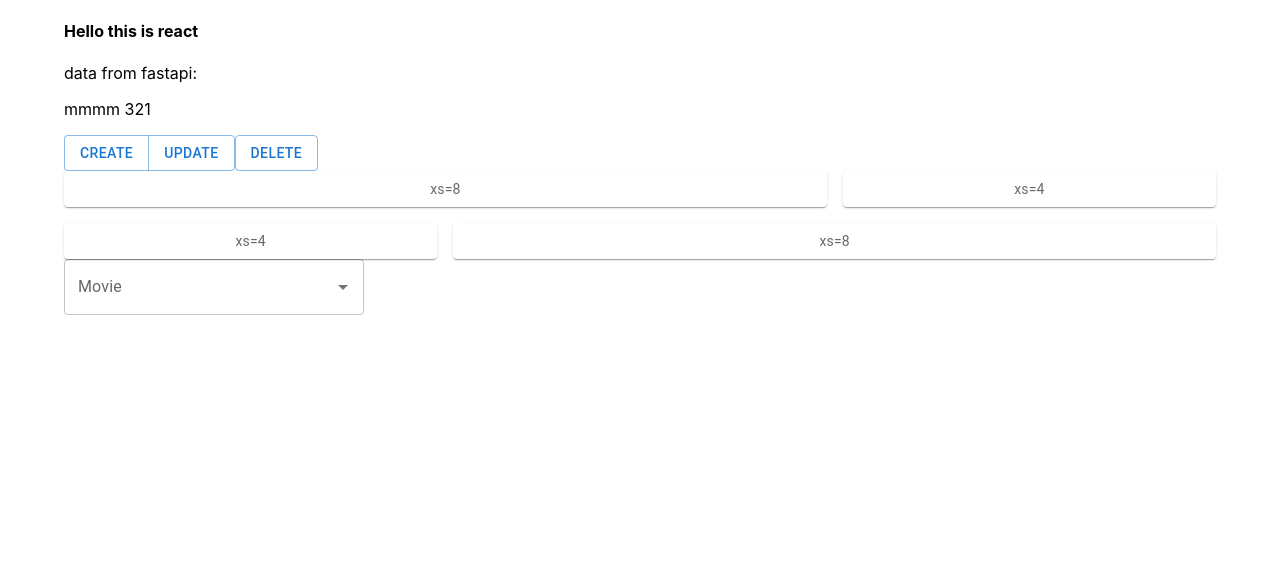
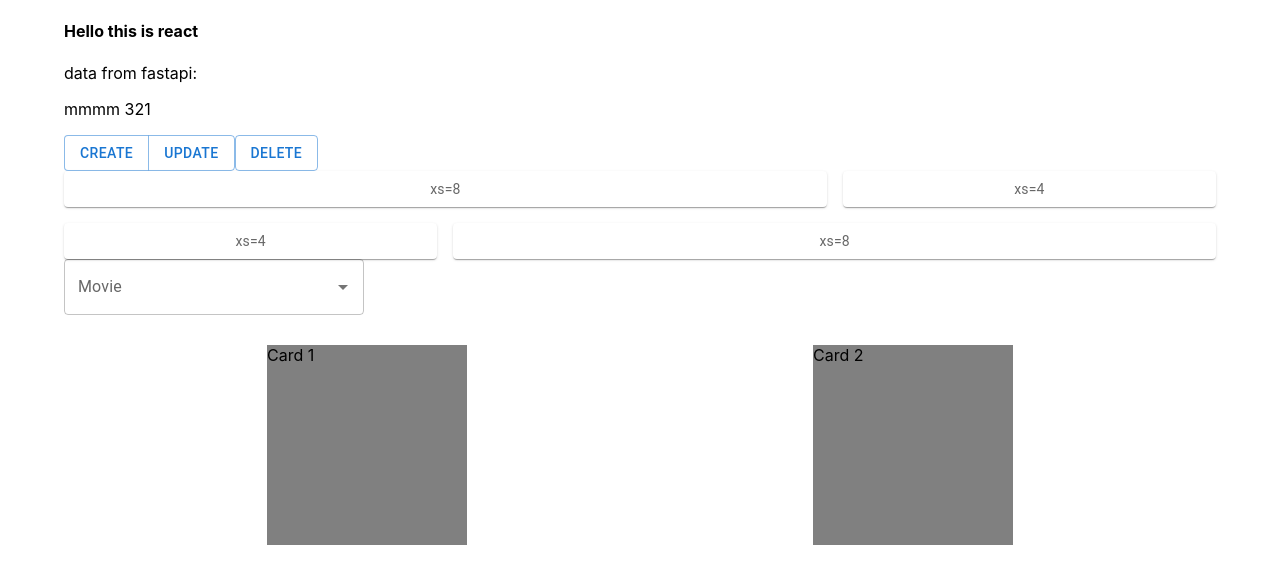
Before and after one commit to son-engr-kr/ReactAndServer, a React (Create React App) app in the folder react_app_ts/: page / in a window 1280 px wide. Shown: the top 584 px of the page. Built offline with nearby package versions, Linux system fonts and the light colour scheme.

Commit message:
React-dnd (drag and drop)

```diff
--- a/react_app_ts/package.json
+++ b/react_app_ts/package.json
@@ -15,6 +15,8 @@
     "@types/react-dom": "^18.2.18",
     "axios": "^1.6.5",
     "react": "^18.2.0",
+    "react-dnd": "^16.0.1",
+    "react-dnd-html5-backend": "^16.0.1",
     "react-dom": "^18.2.0",
     "react-scripts": "5.0.1",
     "typescript": "^4.9.5",
--- a/react_app_ts/src/App.tsx
+++ b/react_app_ts/src/App.tsx
@@ -7,6 +7,11 @@ import axios from 'axios';
 
 import Button from '@mui/material/Button';
 import { ButtonGroup, Container, Grid, Paper, Box, Autocomplete, TextField } from '@mui/material';
+
+import { DndProvider } from 'react-dnd';
+import { HTML5Backend } from 'react-dnd-html5-backend';
+import DraggableCard from './drag_and_drop/DraggableCard';
+import DropZone from './drag_and_drop/DropZone';
 
 const CustomPaper = styled(Paper)(({ theme }) => ({
   backgroundColor: theme.palette.mode === 'dark' ? '#1A2027' : '#fff',
@@ -37,6 +42,9 @@ function App() {
   //   setStateTest(responce.data.message) )
   // },[])
 
+  const handleDrop = (cardId: string) => {
+    console.log(`Dropped: ${cardId}`);
+  };
 
   return (
     <Container fixed = {true}>
@@ -47,8 +55,37 @@ function App() {
       <MUIButtons></MUIButtons>
       <MUIGrid></MUIGrid>
       <MyAutocomplete></MyAutocomplete>
+      <MyDnD></MyDnD>
     </Container>
   );
+}
+function MyDnD(){
+  const [cards, setCards] = useState([
+    { id: 'card1', text: 'Card 1', zone: 1 },
+    { id: 'card2', text: 'Card 2', zone: 2 }
+  ]);
+
+  const moveCard = (cardId: string, zone: number) => {
+    setCards(cards.map(card =>
+      card.id === cardId ? { ...card, zone } : card
+    ));
+  };
+  return (
+    <DndProvider backend={HTML5Backend}>
+      <div style={{ display: 'flex', justifyContent: 'space-around', padding: '30px' }}>
+        <DropZone zone={1} onDrop={moveCard}>
+          {cards.filter(card => card.zone === 1).map(card => (
+            <DraggableCard key={card.id} id={card.id} text={card.text} />
+          ))}
+        </DropZone>
+        <DropZone zone={2} onDrop={moveCard}>
+          {cards.filter(card => card.zone === 2).map(card => (
+            <DraggableCard key={card.id} id={card.id} text={card.text} />
+          ))}
+        </DropZone>
+      </div>
+    </DndProvider>
+  )
 }
 function MUIButtons(){
   return (<>
--- /dev/null
+++ b/react_app_ts/src/drag_and_drop/DraggableCard.tsx
@@ -0,0 +1,25 @@
+import React from 'react';
+import { useDrag, DragSourceMonitor } from 'react-dnd';
+
+interface DraggableCardProps {
+  id: string;
+  text: string;
+}
+
+const DraggableCard: React.FC<DraggableCardProps> = ({ id, text }) => {
+  const [{ isDragging }, drag] = useDrag({
+    type: 'CARD',
+    item: { id },
+    collect: (monitor: DragSourceMonitor) => ({
+      isDragging: monitor.isDragging(),
+    }),
+  });
+
+  return (
+    <div ref={drag} style={{ opacity: isDragging ? 0.5 : 1, cursor: 'move' }}>
+      {text}
+    </div>
+  );
+};
+
+export default DraggableCard;
--- /dev/null
+++ b/react_app_ts/src/drag_and_drop/DropZone.tsx
@@ -0,0 +1,26 @@
+import React from 'react';
+import { useDrop } from 'react-dnd';
+
+interface DropZoneProps {
+  zone: number;
+  onDrop: (id: string, zone: number) => void;
+  children: React.ReactNode;
+}
+
+const DropZone: React.FC<DropZoneProps> = ({ zone, onDrop, children }) => {
+  const [{ isOver }, drop] = useDrop({
+    accept: 'CARD',
+    drop: (item: { id: string }) => onDrop(item.id, zone),
+    collect: monitor => ({
+      isOver: monitor.isOver(),
+    }),
+  });
+
+  return (
+    <div ref={drop} style={{ width: '200px', height: '200px', backgroundColor: isOver ? 'lightblue' : 'grey' }}>
+      {children}
+    </div>
+  );
+};
+
+export default DropZone;
```
Also changed, not shown: 1 other file (tests, documents, lock files or other folders).
